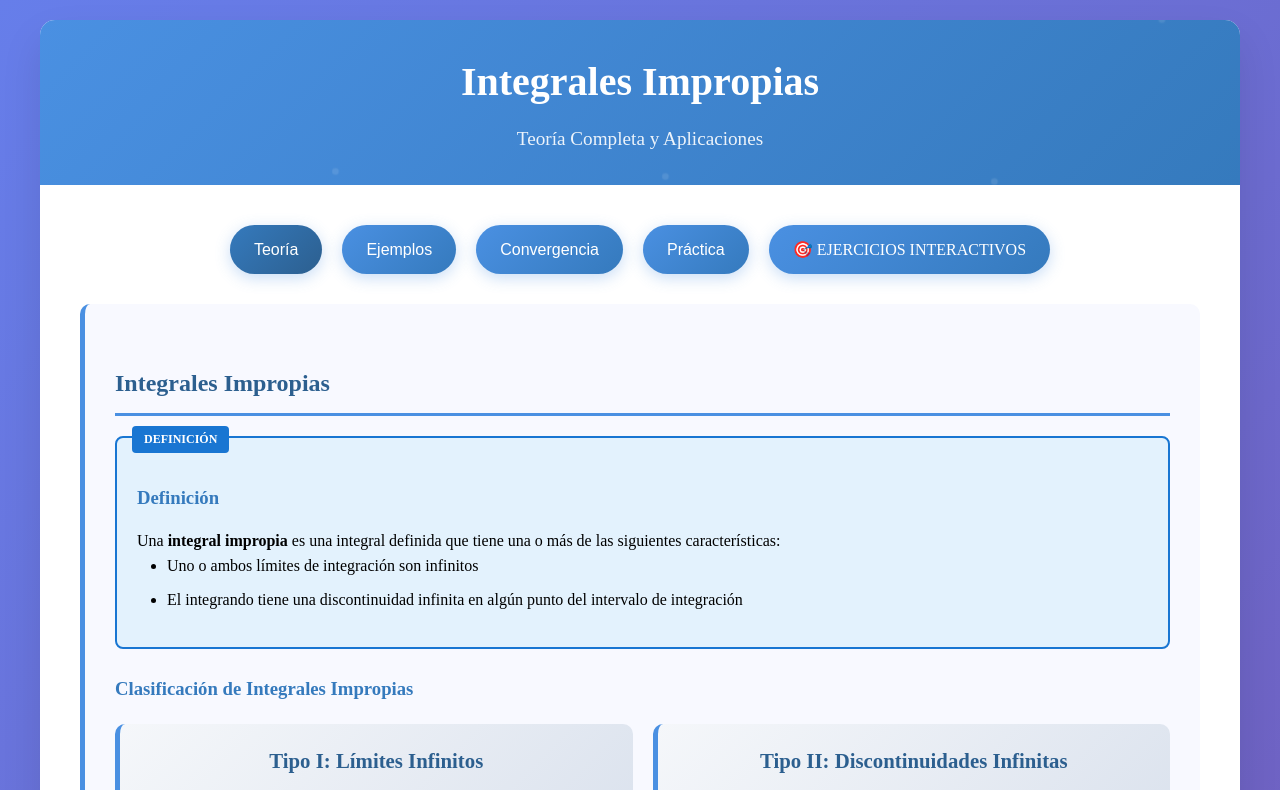
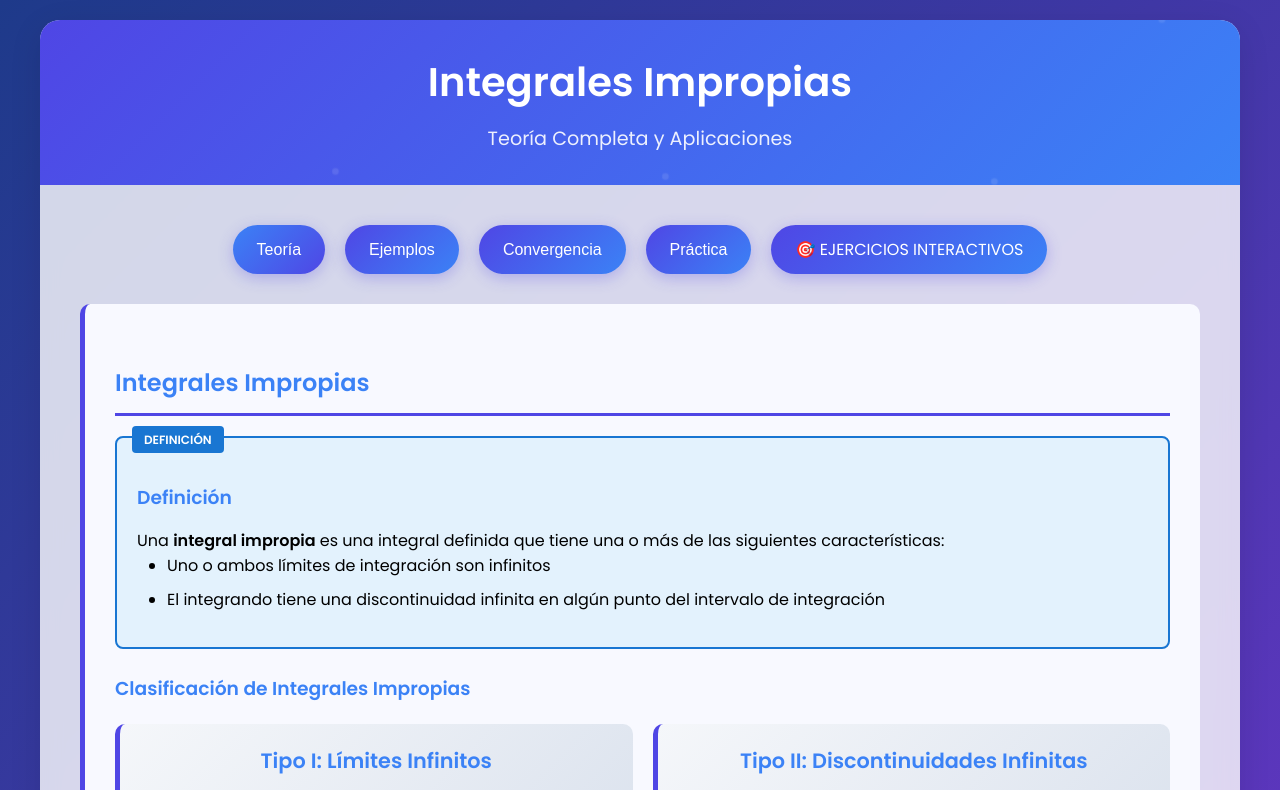
Before and after one commit to iamatematica/AppWebIntegrales2025, a plain HTML site: page teoria.html in a window 1280 px wide. Shown: the top 790 px of the page. Drawn offline with nearby package versions, Linux system fonts and the light colour scheme.

Commit message:
feat: modernize interface with new design

```diff
--- a/styles.css
+++ b/styles.css
@@ -5,33 +5,39 @@
 }
 
 body {
-  font-family: 'Segoe UI', Tahoma, Geneva, Verdana, sans-serif;
-  background: linear-gradient(135deg, #667eea 0%, #764ba2 100%);
+  font-family: 'Poppins', sans-serif;
+  background: linear-gradient(135deg, #1e3a8a 0%, #9333ea 100%);
   min-height: 100vh;
-  color: #333;
+  color: #1f2937;
+  padding: 20px;
 }
 
 .container {
   max-width: 1200px;
   margin: 0 auto;
-  padding: 20px;
+  padding: 40px;
+  background: rgba(255, 255, 255, 0.75);
+  backdrop-filter: blur(10px);
+  border-radius: 20px;
+  box-shadow: 0 8px 32px rgba(0, 0, 0, 0.1);
 }
 
 header {
   text-align: center;
   margin-bottom: 30px;
-  color: white;
+  color: var(--primary-color);
 }
 
 h1 {
   font-size: 2.5rem;
   margin-bottom: 10px;
-  text-shadow: 2px 2px 4px rgba(0,0,0,0.3);
+  font-weight: 600;
+  text-shadow: none;
 }
 
 .subtitle {
   font-size: 1.2rem;
-  opacity: 0.9;
+  color: #64748b;
 }
 
 .type-selection {
@@ -41,14 +47,16 @@ h1 {
   margin-bottom: 30px;
 }
 
+
 .type-card {
-  background: white;
+  background: rgba(255, 255, 255, 0.9);
   border-radius: 15px;
   padding: 25px;
   box-shadow: 0 10px 30px rgba(0,0,0,0.2);
   transition: transform 0.3s ease, box-shadow 0.3s ease;
   cursor: pointer;
-  border: 3px solid transparent;
+  border: 1px solid rgba(255, 255, 255, 0.4);
+  backdrop-filter: blur(5px);
 }
 
 .type-card:hover {
@@ -57,12 +65,12 @@ h1 {
 }
 
 .type-card.selected {
-  border-color: #667eea;
+  border-color: var(--primary-color);
   background: linear-gradient(135deg, #f8f9ff 0%, #e8edff 100%);
 }
 
 .type-card h3 {
-  color: #667eea;
+  color: var(--primary-color);
   font-size: 1.5rem;
   margin-bottom: 15px;
   display: flex;
@@ -82,7 +90,7 @@ h1 {
   border-radius: 8px;
   font-family: 'Courier New', monospace;
   color: #495057;
-  border-left: 4px solid #667eea;
+  border-left: 4px solid var(--primary-color);
 }
 
 .exercise-section {
@@ -100,7 +108,7 @@ h1 {
 
 .exercise-title {
   font-size: 1.8rem;
-  color: #667eea;
+  color: var(--primary-color);
   margin-bottom: 10px;
 }
 
@@ -114,7 +122,7 @@ h1 {
 }
 
 .step-header {
-  background: linear-gradient(135deg, #667eea 0%, #764ba2 100%);
+  background: linear-gradient(135deg, var(--primary-color) 0%, var(--primary-dark) 100%);
   color: white;
   padding: 15px 20px;
   border-radius: 10px 10px 0 0;
@@ -339,7 +347,7 @@ h1 {
 
 .btn:hover {
   transform: translateY(-3px);
-  box-shadow: 0 12px 30px rgba(139, 92, 246, 0.4);
+  box-shadow: 0 12px 30px rgba(79, 70, 229, 0.4);
 }
 
 .btn:active {
@@ -425,7 +433,7 @@ h1 {
 }
 
 .results h2 {
-  color: #667eea;
+  color: var(--primary-color);
   font-size: 2rem;
   margin-bottom: 20px;
 }
@@ -550,11 +558,11 @@ h1 {
 .step-info {
   font-size: 1.1rem;
   font-weight: 600;
-  color: #667eea;
+  color: var(--primary-color);
 }
 
 .btn-theory {
-  background: linear-gradient(135deg, #667eea 0%, #764ba2 100%);
+  background: linear-gradient(135deg, var(--primary-color) 0%, var(--primary-dark) 100%);
   color: white;
   border: none;
   padding: 0.5rem 1rem;
@@ -569,7 +577,7 @@ h1 {
 
 .btn-theory:hover {
   transform: translateY(-2px);
-  box-shadow: 0 8px 20px rgba(102, 126, 234, 0.3);
+  box-shadow: 0 8px 20px rgba(79, 70, 229, 0.3);
 }
 
 /* Modal de teoría */
@@ -640,7 +648,7 @@ h1 {
 }
 
 .theory-section h2 {
-  color: #667eea;
+  color: var(--primary-color);
   font-size: 1.8rem;
   margin-bottom: 15px;
   border-bottom: 2px solid #e1e8ff;
@@ -648,14 +656,14 @@ h1 {
 }
 
 .theory-section h3 {
-  color: #667eea;
+  color: var(--primary-color);
   font-size: 1.4rem;
   margin-bottom: 10px;
   margin-top: 20px;
 }
 
 .theory-section h4 {
-  color: #764ba2;
+  color: var(--primary-dark);
   font-size: 1.2rem;
   margin-bottom: 8px;
   margin-top: 15px;
@@ -679,14 +687,14 @@ h1 {
 
 .theory-example {
   background: linear-gradient(135deg, #f8f9ff 0%, #e8edff 100%);
-  border-left: 4px solid #667eea;
+  border-left: 4px solid var(--primary-color);
   padding: 20px;
   margin: 20px 0;
   border-radius: 8px;
 }
 
 .theory-example h4 {
-  color: #667eea;
+  color: var(--primary-color);
   margin-bottom: 15px;
 }
 
--- a/teoria.html
+++ b/teoria.html
@@ -4,6 +4,7 @@
     <meta charset="UTF-8">
     <meta name="viewport" content="width=device-width, initial-scale=1.0">
     <title>Integrales Impropias - Teoría y Práctica</title>
+    <link href="https://fonts.googleapis.com/css2?family=Poppins:wght@300;400;600&display=swap" rel="stylesheet">
     <script src="https://polyfill.io/v3/polyfill.min.js?features=es6"></script>
     <script id="MathJax-script" async src="https://cdn.jsdelivr.net/npm/mathjax@3/es5/tex-mml-chtml.js"></script>
     <script>
@@ -21,9 +22,14 @@
             box-sizing: border-box;
         }
 
+        :root {
+            --primary-color: #4f46e5;
+            --primary-dark: #3b82f6;
+        }
+
         body {
-            font-family: 'Times New Roman', serif;
-            background: linear-gradient(135deg, #667eea 0%, #764ba2 100%);
+            font-family: 'Poppins', sans-serif;
+            background: linear-gradient(135deg, #1e3a8a 0%, #9333ea 100%);
             min-height: 100vh;
             padding: 20px;
             line-height: 1.6;
@@ -32,14 +38,15 @@
         .container {
             max-width: 1200px;
             margin: 0 auto;
-            background: white;
-            border-radius: 15px;
-            box-shadow: 0 20px 40px rgba(0,0,0,0.1);
+            background: rgba(255,255,255,0.8);
+            border-radius: 20px;
+            box-shadow: 0 8px 32px rgba(0,0,0,0.1);
+            backdrop-filter: blur(10px);
             overflow: hidden;
         }
 
         .header {
-            background: linear-gradient(135deg, #4a90e2 0%, #357abd 100%);
+            background: linear-gradient(135deg, var(--primary-color) 0%, var(--primary-dark) 100%);
             color: white;
             text-align: center;
             padding: 30px;
@@ -91,7 +98,7 @@
         }
 
         .nav-btn {
-            background: linear-gradient(135deg, #4a90e2 0%, #357abd 100%);
+            background: linear-gradient(135deg, var(--primary-color) 0%, var(--primary-dark) 100%);
             color: white;
             border: none;
             padding: 12px 24px;
@@ -99,16 +106,16 @@
             cursor: pointer;
             font-size: 16px;
             transition: all 0.3s ease;
-            box-shadow: 0 4px 15px rgba(74, 144, 226, 0.3);
+            box-shadow: 0 4px 15px rgba(79, 70, 229, 0.3);
         }
 
         .nav-btn:hover {
             transform: translateY(-2px);
-            box-shadow: 0 6px 20px rgba(74, 144, 226, 0.4);
+            box-shadow: 0 6px 20px rgba(79, 70, 229, 0.4);
         }
 
         .nav-btn.active {
-            background: linear-gradient(135deg, #357abd 0%, #2c5f8f 100%);
+            background: linear-gradient(135deg, var(--primary-dark) 0%, var(--primary-color) 100%);
         }
 
         .section {
@@ -130,7 +137,7 @@
             border-radius: 10px;
             padding: 30px;
             margin: 20px 0;
-            border-left: 5px solid #4a90e2;
+            border-left: 5px solid var(--primary-color);
         }
 
         .definition-box {
@@ -232,7 +239,7 @@
             background: linear-gradient(135deg, #f5f7fa 0%, #c3cfe2 100%);
             border-radius: 10px;
             padding: 20px;
-            border-left: 5px solid #4a90e2;
+            border-left: 5px solid var(--primary-color);
             transition: transform 0.3s ease;
         }
 
@@ -241,7 +248,7 @@
         }
 
         .type-title {
-            color: #2c5f8f;
+            color: var(--primary-dark);
             font-size: 1.3em;
             font-weight: bold;
             margin-bottom: 15px;
@@ -268,7 +275,7 @@
         }
 
         .convergence-table th {
-            background: #4a90e2;
+            background: var(--primary-color);
             color: white;
             padding: 15px;
             text-align: center;
@@ -296,25 +303,25 @@
         }
 
         h2 {
-            color: #2c5f8f;
-            border-bottom: 3px solid #4a90e2;
+            color: var(--primary-dark);
+            border-bottom: 3px solid var(--primary-color);
             padding-bottom: 10px;
             margin: 30px 0 20px 0;
         }
 
         h3 {
-            color: #357abd;
+            color: var(--primary-dark);
             margin: 25px 0 15px 0;
         }
 
         h4 {
-            color: #4a90e2;
+            color: var(--primary-color);
             margin: 20px 0 10px 0;
         }
 
         .step {
             background: #f8f9ff;
-            border-left: 4px solid #4a90e2;
+            border-left: 4px solid var(--primary-color);
             padding: 15px;
             margin: 10px 0;
             border-radius: 0 8px 8px 0;
```
Also changed, not shown: index.html (+4 -3 lines).
